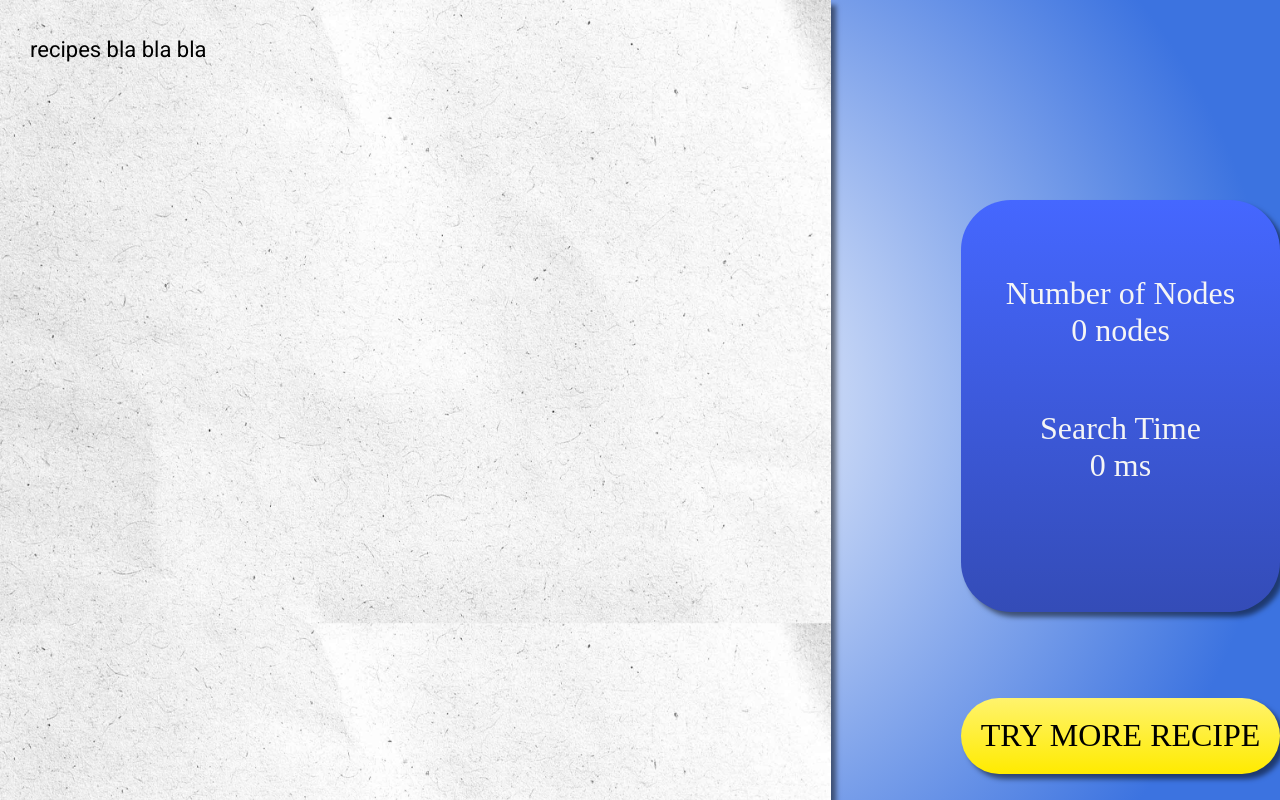
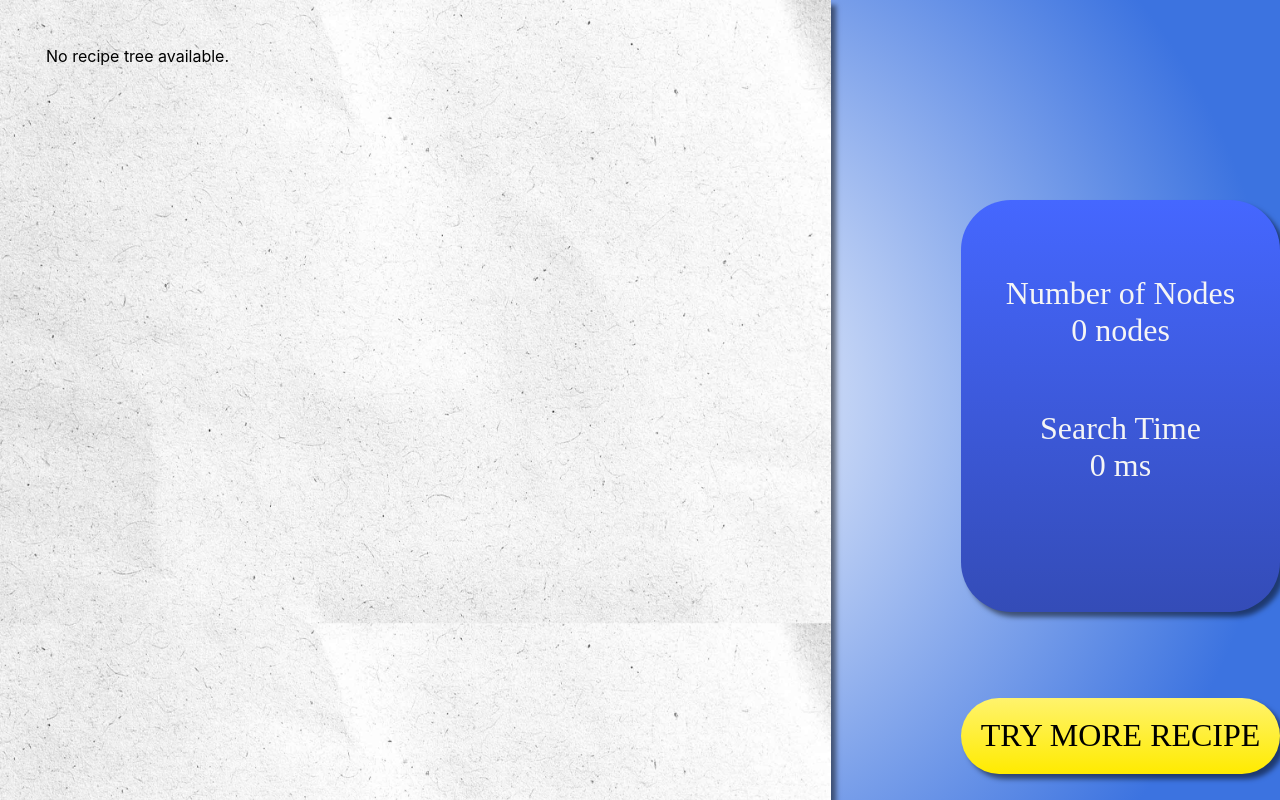
Before and after one commit to amiraIzani/Tubes2_Go-Yoon-Jung, a React (Create React App) app in the folder src/frontend/fe/: page /results in a window 1280 px wide. Built offline with nearby package versions, Linux system fonts and the light colour scheme; a web font is replaced by a local one.

Commit message:
feat: visualize tree

```diff
--- a/src/frontend/fe/src/components/TreeVisualizer.jsx
+++ b/src/frontend/fe/src/components/TreeVisualizer.jsx
@@ -1,15 +1,25 @@
-import React from "react";
+import React from 'react';
+import Tree from 'react-d3-tree';
 
-const TreeVisualizer = () => {
-    const recipesResult = `
-    recipes bla bla bla
-  `;
+const containerStyles = { width: '100%', height: '100vh' };
 
-    return (
-        <div className="results-page__scroll">
-            <p>{recipesResult}</p>
-        </div>
-    );
-};
+export default function TreeVisualizer({ tree }) {
+  if (!tree || (Array.isArray(tree) && tree.length === 0)) {
+    return <div style={{ padding: '1rem' }}>No recipe tree available.</div>;
+  }
 
-export default TreeVisualizer;
+  const treeArray = Array.isArray(tree) ? tree : [tree];
+
+  return (
+    <div style={containerStyles}>
+      {treeArray.map((t, idx) => (
+        <Tree
+          key={idx}
+          data={t}
+          orientation="vertical"
+          translate={{ x: window.innerWidth / 2, y: 50 + idx * 300 }}
+        />
+      ))}
+    </div>
+  );
+}
```
